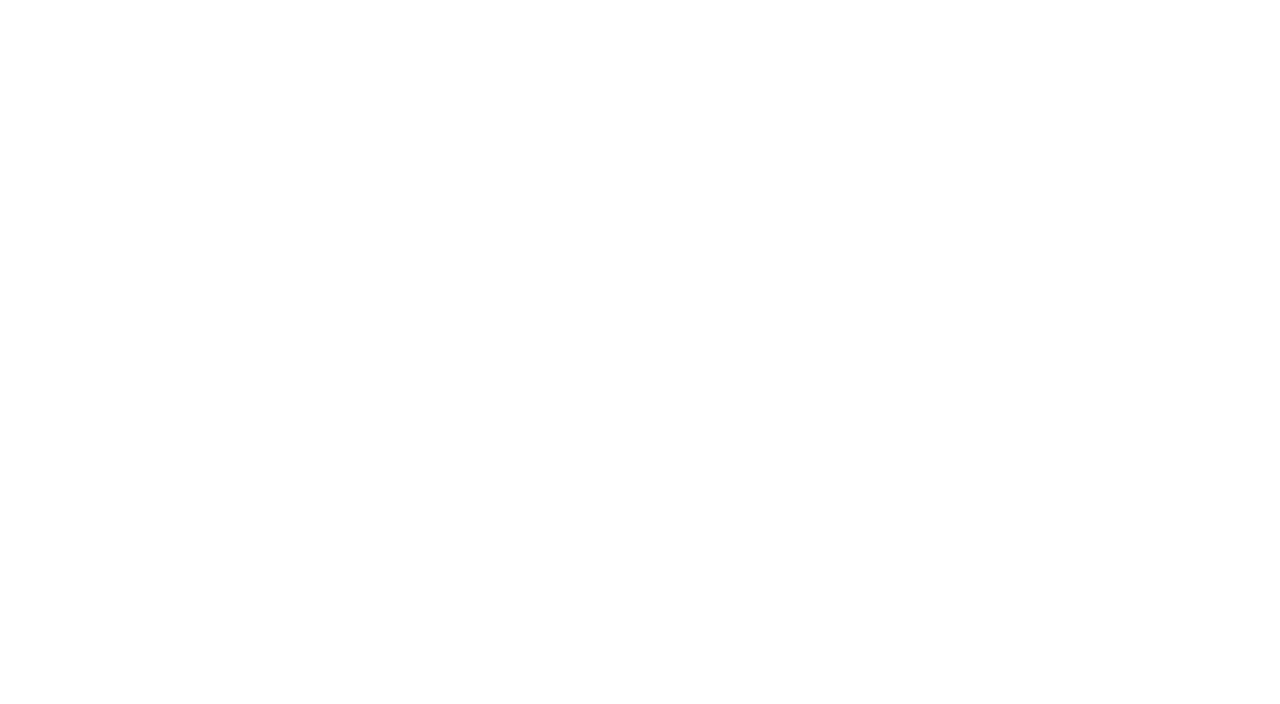
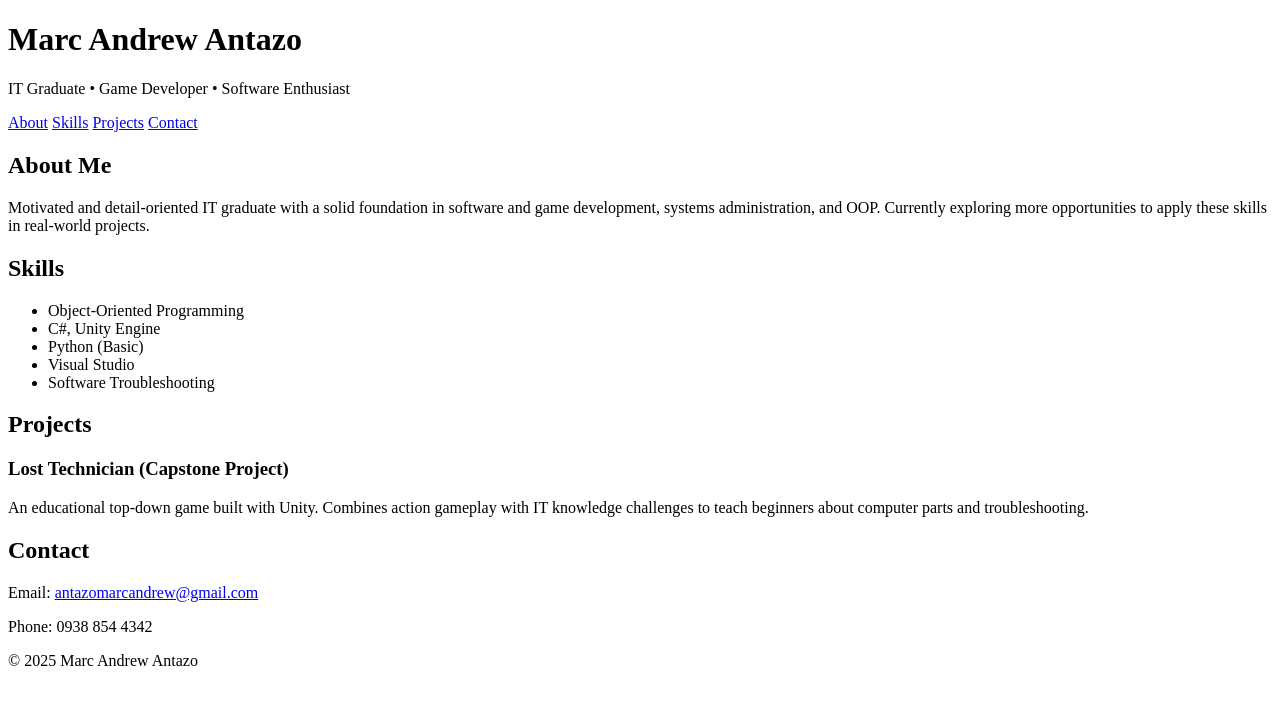
Before and after one commit to Nyo2x/code-portfolio-, a plain HTML site: page Github Portfolio Coded/index.html in a window 1280 px wide. Drawn offline with Linux system fonts and the light colour scheme.

Commit message:
Update index.html

```diff
--- a/Github Portfolio Coded/index.html
+++ b/Github Portfolio Coded/index.html
@@ -1,7 +1,61 @@
+<!DOCTYPE html>
+<html lang="en">
 <head>
+  <meta charset="UTF-8" />
+  <meta name="viewport" content="width=device-width, initial-scale=1.0" />
+  <title>Marc Andrew Antazo | Portfolio</title>
   <link rel="stylesheet" href="style.css" />
 </head>
 <body>
-  <!-- content here -->
+  <header>
+    <h1>Marc Andrew Antazo</h1>
+    <p>IT Graduate • Game Developer • Software Enthusiast</p>
+  </header>
+
+  <nav>
+    <a href="#about">About</a>
+    <a href="#skills">Skills</a>
+    <a href="#projects">Projects</a>
+    <a href="#contact">Contact</a>
+  </nav>
+
+  <section id="about">
+    <h2>About Me</h2>
+    <p>
+      Motivated and detail-oriented IT graduate with a solid foundation in software and game development, systems administration, and OOP.
+      Currently exploring more opportunities to apply these skills in real-world projects.
+    </p>
+  </section>
+
+  <section id="skills">
+    <h2>Skills</h2>
+    <ul>
+      <li>Object-Oriented Programming</li>
+      <li>C#, Unity Engine</li>
+      <li>Python (Basic)</li>
+      <li>Visual Studio</li>
+      <li>Software Troubleshooting</li>
+    </ul>
+  </section>
+
+  <section id="projects">
+    <h2>Projects</h2>
+    <h3>Lost Technician (Capstone Project)</h3>
+    <p>
+      An educational top-down game built with Unity. Combines action gameplay with IT knowledge challenges to teach beginners about computer parts and troubleshooting.
+    </p>
+  </section>
+
+  <section id="contact">
+    <h2>Contact</h2>
+    <p>Email: <a href="mailto:antazomarcandrew@gmail.com">antazomarcandrew@gmail.com</a></p>
+    <p>Phone: 0938 854 4342</p>
+  </section>
+
+  <footer>
+    <p>© 2025 Marc Andrew Antazo</p>
+  </footer>
+
   <script src="script.js"></script>
 </body>
+</html>
```
